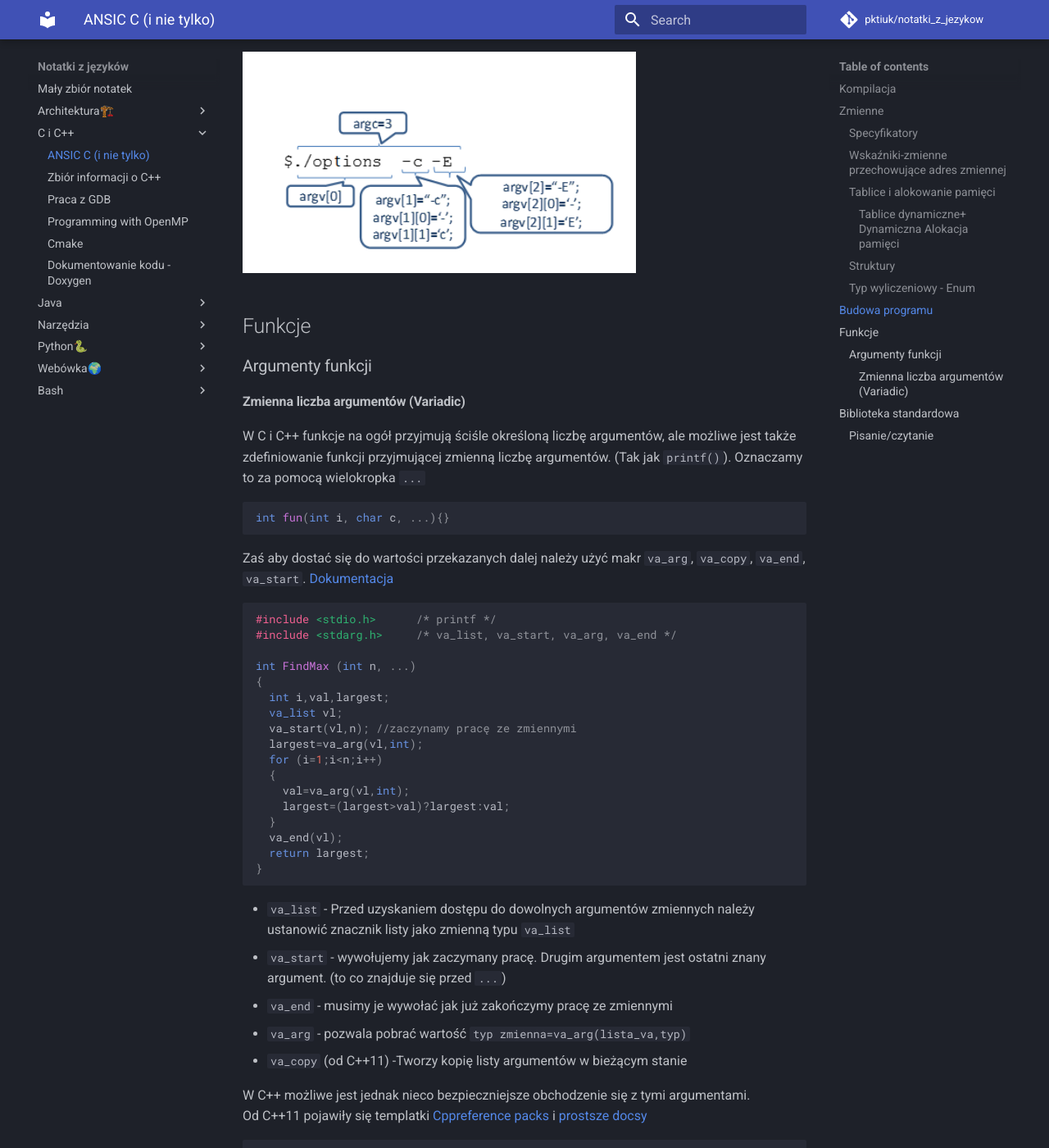
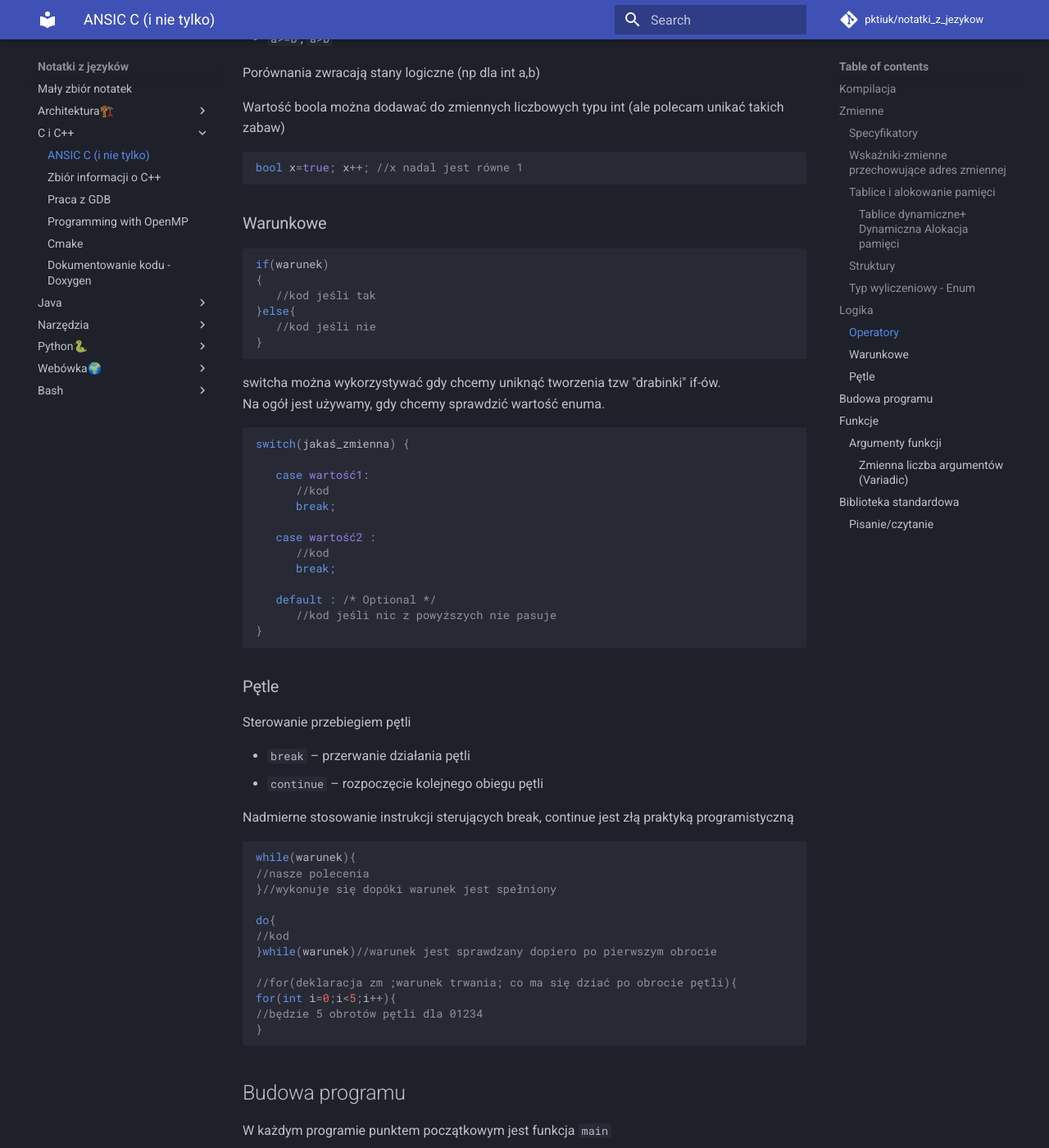
Before and after one commit to pktiuk/notatki_z_jezykow, an MkDocs documentation site: the page built from docs/C i C++/0_C.md, in a window 1280 px wide and 1400 px high, scrolled down 5752 px. Shown: the whole window at 82% size. Built offline with MkDocs 1.6.1 and Material for MkDocs 9.7.7, drawn with Linux system fonts in a browser that asks for light colours; comment, search, counter and statistics services are not loaded; some of the changed text lies outside the part shown.

Commit message:
OPisanie podstawowej logiki C

````diff
--- a/docs/C i C++/0_C.md
+++ b/docs/C i C++/0_C.md
@@ -245,6 +245,83 @@ enum ZnakiSpecj{DZWONEK=’\b’ ,TAB=’\t’ ,NOW_LINIA
 =’\n’};
 ```
 
+## Logika
+
+### Operatory
+
+`1` i `0` lub `true` i `false` dla typów logicznych takich jak bool (jako, że czyste C nie ma zmiennych typu bool to dla wygody można załączyć sobie biblioteke `#include <stdbool.h>`)
+
+Podstawowe operatory:
+
+- `x||y` lub
+- `x&&y` oraz
+- `!x` negacja
+- `a==b` czy równe
+- `a!=b` czy różne
+- `a>=b`, `a>b`
+
+Porównania zwracają stany logiczne (np dla int a,b)
+
+Wartość boola można dodawać do zmiennych liczbowych typu int (ale polecam unikać takich zabaw)
+
+```c
+bool x=true; x++; //x nadal jest równe 1
+```
+
+### Warunkowe
+
+```c
+if(warunek)
+{
+   //kod jeśli tak
+}else{
+   //kod jeśli nie
+}
+```
+
+switcha można wykorzystywać gdy chcemy uniknąć tworzenia tzw "drabinki" if-ów.
+Na ogół jest używamy, gdy chcemy sprawdzić wartość enuma.
+
+```c
+switch(jakaś_zmienna) {
+
+   case wartość1:
+      //kod
+      break;
+
+   case wartość2 :
+      //kod
+      break;
+
+   default : /* Optional */
+      //kod jeśli nic z powyższych nie pasuje
+}
+```
+
+### Pętle
+
+Sterowanie przebiegiem pętli
+
+- `break` – przerwanie działania pętli
+- `continue` – rozpoczęcie kolejnego obiegu pętli
+
+Nadmierne stosowanie instrukcji sterujących break, continue jest złą praktyką programistyczną
+
+```c
+while(warunek){
+//nasze polecenia
+}//wykonuje się dopóki warunek jest spełniony
+
+do{
+//kod
+}while(warunek)//warunek jest sprawdzany dopiero po pierwszym obrocie
+
+//for(deklaracja zm ;warunek trwania; co ma się dziać po obrocie pętli){
+for(int i=0;i<5;i++){
+//będzie 5 obrotów pętli dla 01234
+}
+```
+
 
 ## Budowa programu
 
````
